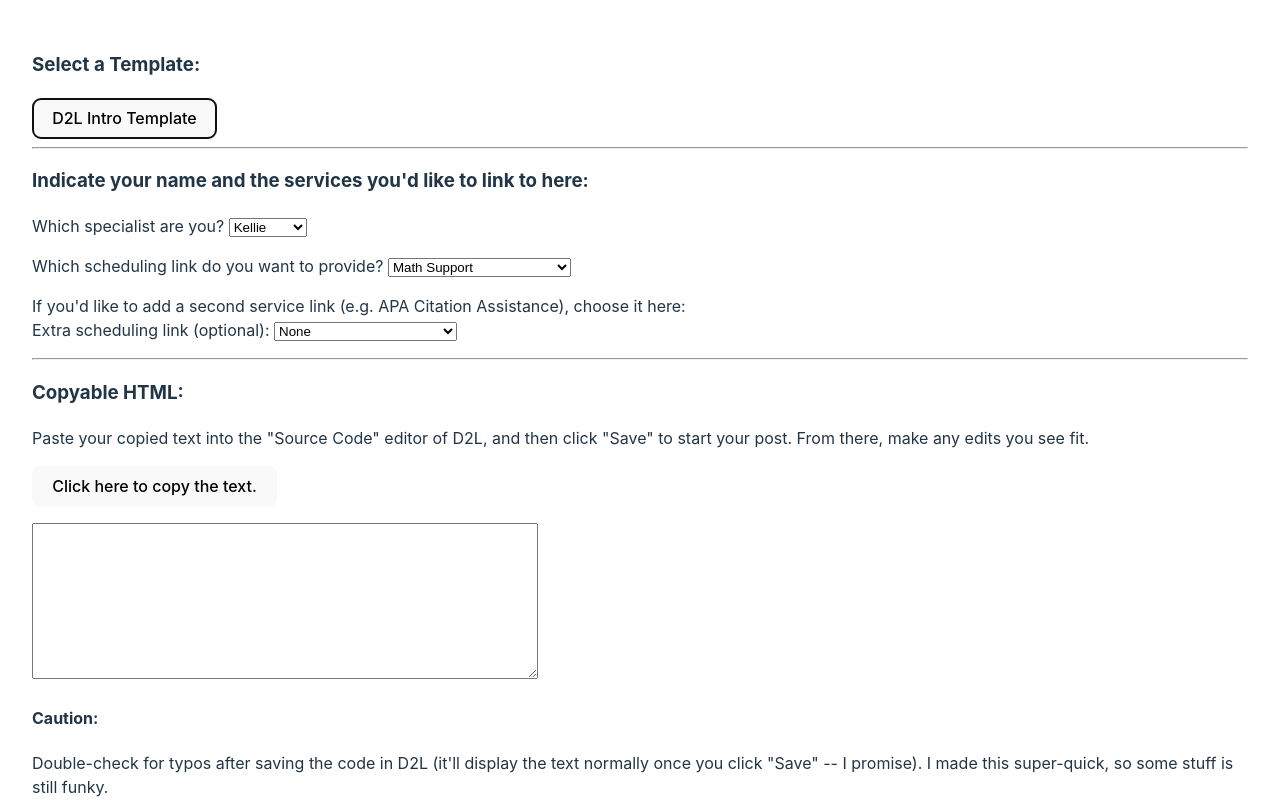
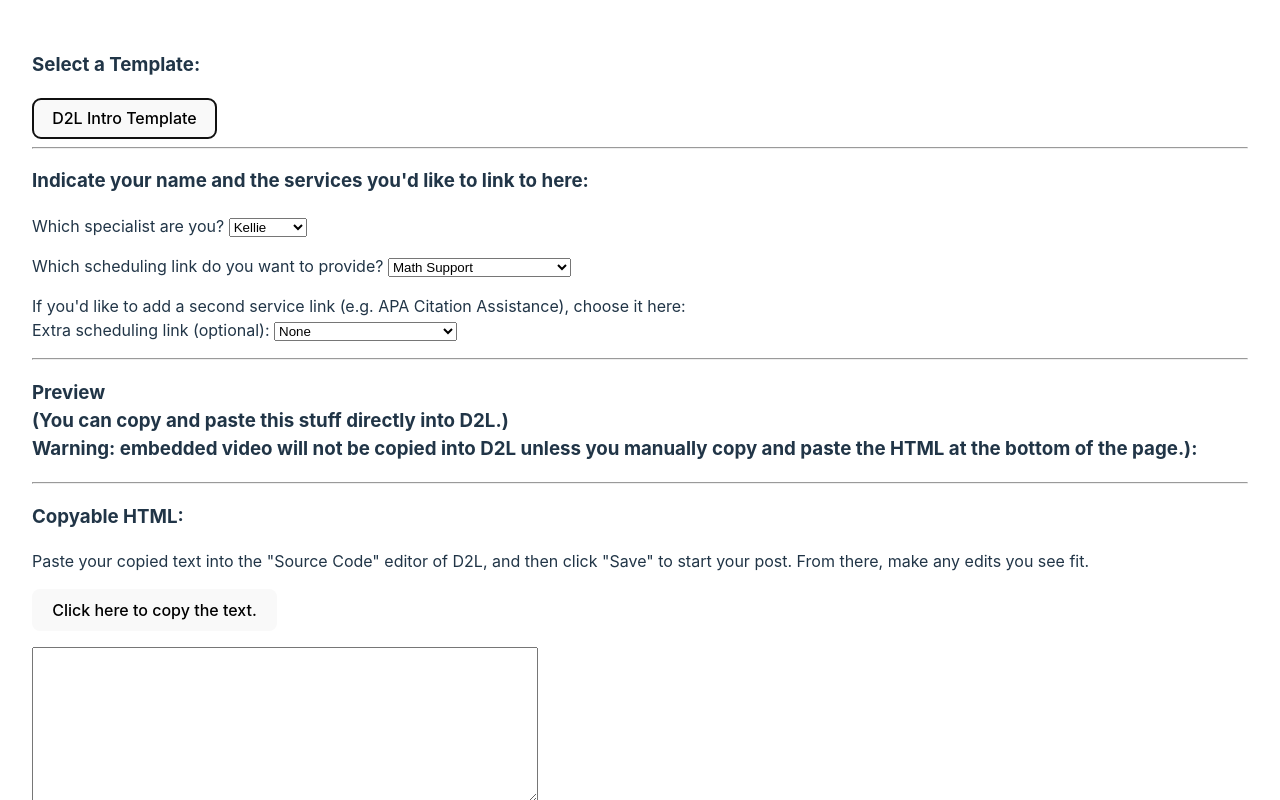
Before and after one commit to mordower-nlu/d2l-announcement-templater, a React (Vite) app: page / in a window 1280 px wide. Both pictures are taken after a click on the button "D2L Intro Template". Shown: the top 800 px of the page. Built offline with nearby package versions, Linux system fonts and the light colour scheme.

Commit message:
reordered some stuff.

```diff
--- a/src/assets/specialistInfo.json
+++ b/src/assets/specialistInfo.json
@@ -75,7 +75,7 @@
         "Pronouns":"she/her/hers",
         "JobTitle":"Senior Writing Support Specialist",
         "BioLink":"https://nl.edu/learning-support/meet-the-learning-support-team/#tracy",
-        "IntroVideoLink":null,
+        "IntroVideoLink":"https://nl.hosted.panopto.com/Panopto/Pages/Embed.aspx?id=9c4a6976-7d01-4aef-b1fe-af1c01607f1a&autoplay=false&offerviewer=true&showtitle=true&showbrand=true&captions=false&interactivity=all",
         "email":"tkaske@nl.edu",
         "PersonalSchedulingLink":"https://nl.campus.eab.com/pal/pctTb8Mg_a"
     },
--- a/src/pages/D2LIntroTemplate.jsx
+++ b/src/pages/D2LIntroTemplate.jsx
@@ -78,8 +78,8 @@ export function D2LIntroTemplate(){
 
 
     return <>
+           <h3>Indicate your name and the services you'd like to link to here:</h3>
         <p>
-           <h3>Indicate your name and the services you'd like to link to here:</h3>
             <label >Which specialist are you? </label>
             <select name="specialist name" value={specialistId} onChange={
                 (e)=>{
@@ -128,14 +128,18 @@ export function D2LIntroTemplate(){
             </select>
         </p>
         <hr/>
+
+        <h3>Preview <br/>(You can copy and paste this stuff directly into D2L.)<br/> Warning: embedded video will not be copied into D2L unless you manually copy and paste the HTML at the bottom of the page.):</h3>
+        {htmlCopyable}
+
+        <hr/>
         <h3>Copyable HTML:</h3>
         <p>Paste your copied text into the "Source Code" editor of D2L, and then click "Save" to start your post. From there, make any edits you see fit.</p>
         <p><button onClick={copyCallback}>Click here to copy the text.</button></p>
         <textarea style={{width:"500px", height:"150px"}} readOnly value={ ReactDOMServer.renderToStaticMarkup(htmlCopyable)} ref={htmlTextboxRef}/>
         <h4>Caution:</h4> Double-check for typos after saving the code in D2L (it'll display the text normally once you click "Save" -- I promise). I made this super-quick, so some stuff is still funky.
         <hr/>
-        <h3>Preview (if you're uncomfortable with the HTML stuff, feel free to copy and paste the text below instead; I'm just not sure if the video embedding will work.):</h3>
-        {htmlCopyable}
+
 
 
 
```
